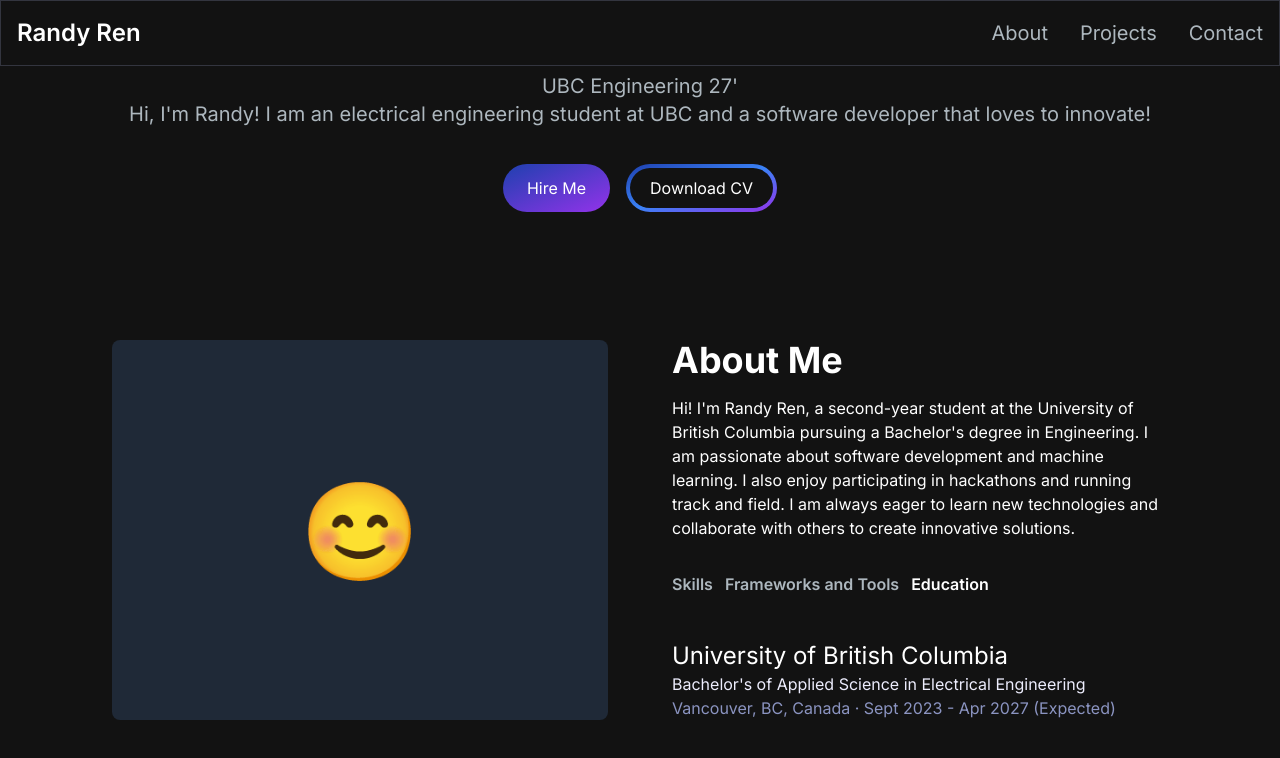
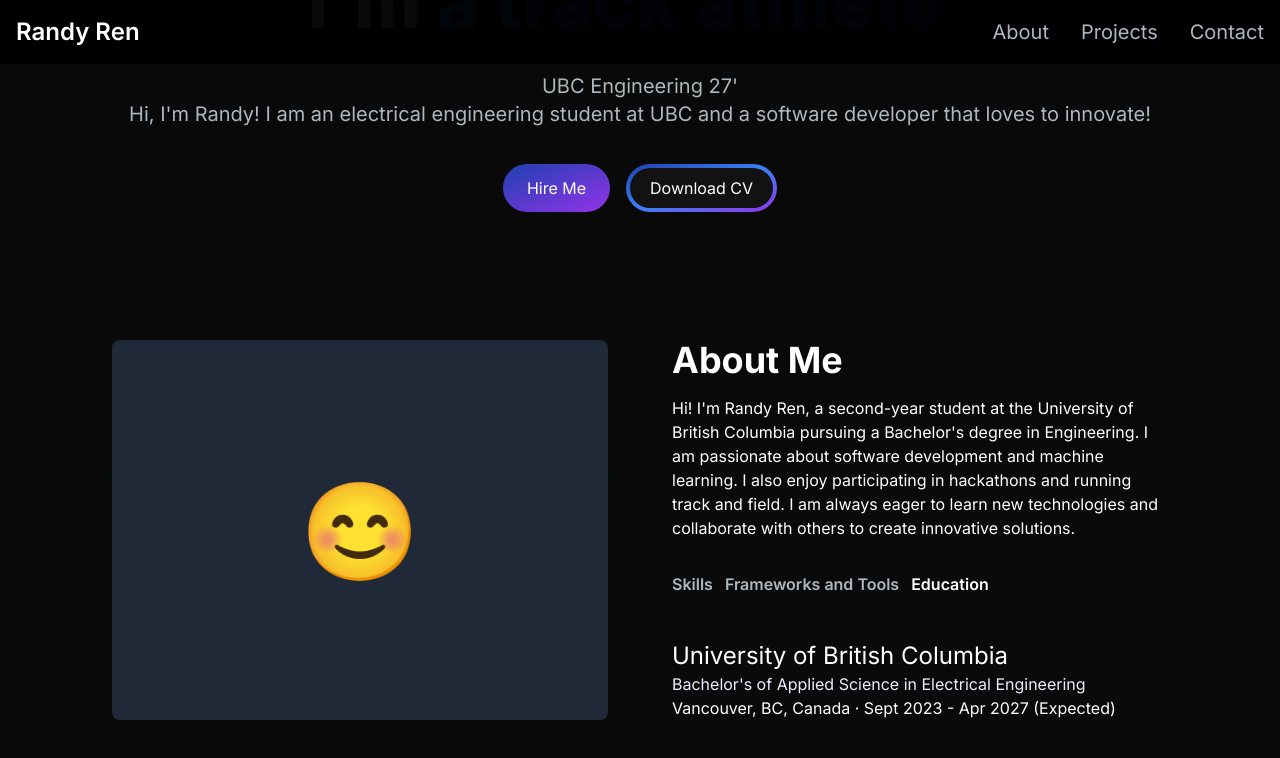
Before and after one commit to randyren278/randy-portfolio, a Next.js app: page / in a window 1280 px wide. Both pictures are taken after a click on the button "Education". Shown: the part 228-986 px from the top of the page. Built offline with nearby package versions, Linux system fonts and the light colour scheme.

Commit message:
changed the color

```diff
--- a/app/components/About.tsx
+++ b/app/components/About.tsx
@@ -51,7 +51,7 @@ const TAB_DATA = [
         <p className="text-[#ededfd] text-base">
           Bachelor&apos;s of Applied Science in Electrical Engineering
         </p>
-        <p className="text-[#8b94c1]">
+        <p className="text-[white]">
           Vancouver, BC, Canada · Sept 2023 - Apr 2027 (Expected)
         </p>
       </div>
--- a/app/components/NavBar.tsx
+++ b/app/components/NavBar.tsx
@@ -24,12 +24,9 @@ const Navbar = () => {
   const [navbarOpen, setNavbarOpen] = useState(false);
 
   return (
-    <nav className="fixed mx-auto border border-[#33353F] top-0 left-0 right-0 z-10 bg-[#121212] bg-opacity-100">
+    <nav className="fixed top-0 left-0 right-0 z-10 bg-black/[0.96] antialiased bg-grid-white/[0.02]">
       <div className="flex container lg:py-4 flex-wrap items-center justify-between mx-auto px-4 py-2">
-        <Link
-          href={"/"}
-          className="text-2xl md:text-1xl text-white font-semibold"
-        >
+        <Link href={"/"} className="text-2xl md:text-1xl text-white font-semibold">
           Randy Ren
         </Link>
         <div className="mobile-menu block md:hidden">
--- a/app/page.tsx
+++ b/app/page.tsx
@@ -1,16 +1,15 @@
-import Image from "next/image";
 import NameType from "./components/NameType";
 import NavBar from "./components/NavBar";
 import About from "./components/About";
 
 export default function Home() {
   return (
-    <main className="flex min-h-screen flex-col bg-[#121212]">
-      <NavBar/>
-    <div className="mt-24 container mx-auto py-4 px-12">
-      <NameType/>
-      <About/>
-    </div>
+    <main className="flex min-h-screen flex-col bg-black/[0.96] antialiased bg-grid-white/[0.02]">
+      <NavBar />
+      <div className="mt-24 container mx-auto py-4 px-12">
+        <NameType />
+        <About />
+      </div>
     </main>
   );
 }
```
